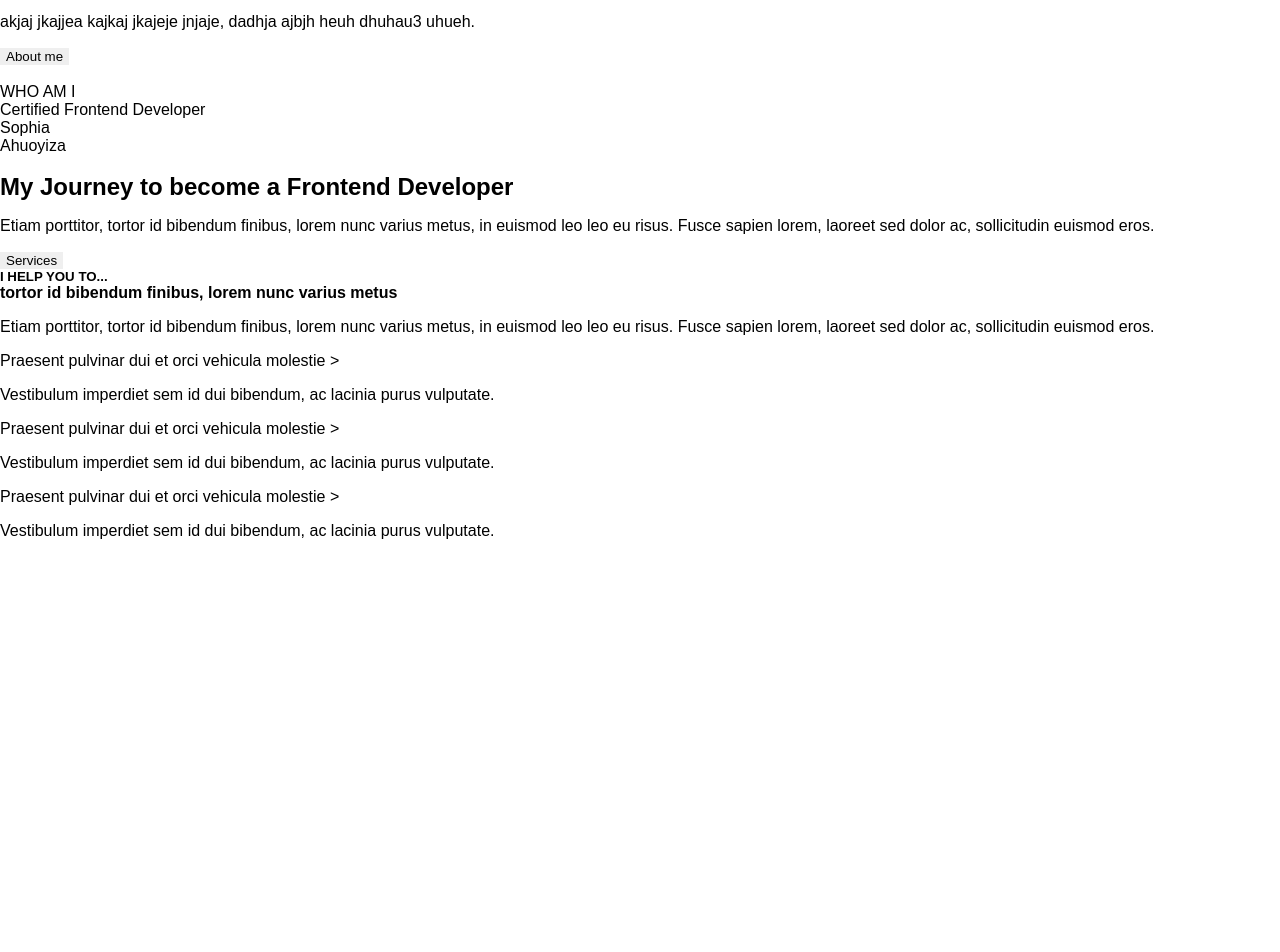
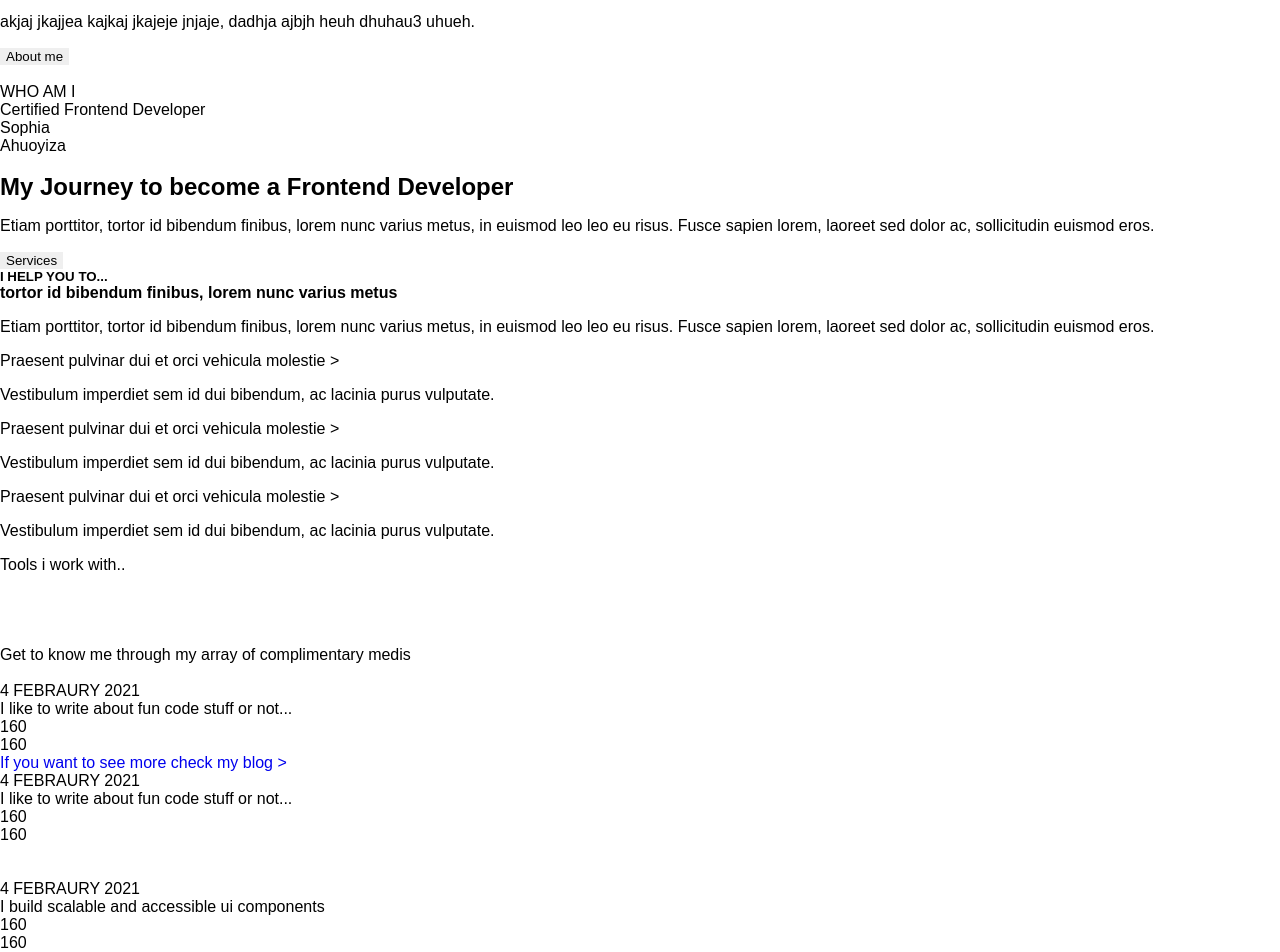
Before and after one commit to Ahuoyiza/portfolio-2, a plain HTML site: page index.html in a window 1280 px wide. Shown: the part 85-1037 px from the top of the page. Before the commit the page ends 800 px from the top, so only its background shows below. Drawn offline with Linux system fonts and the light colour scheme.

Commit message:
media section structure

```diff
--- a/index.html
+++ b/index.html
@@ -127,6 +127,118 @@
                 </div>
             </div>
         </section>
+        <section class="tools">
+            <div class="heading">
+                Tools i work with..
+            </div>
+            <div class="brand-img">
+                <div class="html"><img src="" alt=""></div>
+                <div class="css"><img src="" alt=""></div>
+                <div class="javascript"><img src="" alt=""></div>
+                <div class="react"><img src="" alt=""></div>
+            </div>
+        </section>
+        <section class="projects">
+            <div class="heading">Get to know me through my array of complimentary medis</div>
+            <div class="content">
+                <div class="decor-one">
+                    <div class="box-wrap">
+                        <div class="row-one">
+                            <div class="blue"></div>
+                            <div class="grey"></div>
+                        </div>
+                        <div class="row-two">
+                            <div class="grey"></div>
+                            <div class="white"></div>
+                        </div>
+                    </div>
+                    <div class="grey-card"></div>
+                </div>
+                <div class="media-wrap">
+                    <div class="row-one">
+                        <div class="img">
+                            <img src="" alt="">
+                        </div>
+                        <div class="card">
+                            <div class="date">4 FEBRAURY 2021</div>
+                            <div class="text">I like to write about fun code stuff or not...</div>
+                            <div class="actions">
+                                <div class="like">
+                                    <div class="icon"><!--icon here--></div>
+                                    <div class="count">160</div>
+                                </div>
+                                <div class="comment">
+                                    <div class="icon"><!--icon here--></div>
+                                    <div class="count">160</div>
+                                </div>
+                            </div>
+                        </div>
+                    </div>
+                    <div class="row-two">
+                        <div class="img">
+                            <a href="#">If you want to see more check my blog ></a>
+                        </div>
+                        <div class="card">
+                            <div class="date">4 FEBRAURY 2021</div>
+                            <div class="text">I like to write about fun code stuff or not...</div>
+                            <div class="actions">
+                                <div class="like">
+                                    <div class="icon"><!--icon here--></div>
+                                    <div class="count">160</div>
+                                </div>
+                                <div class="comment">
+                                    <div class="icon"><!--icon here--></div>
+                                    <div class="count">160</div>
+                                </div>
+                            </div>
+                        </div>
+                    </div>
+                </div>
+
+                <div class="media-wrap-two">
+                    <div class="row-one">
+                        <div class="grey-card">
+                        </div>
+                        <div class="img">
+                            <img src="" alt="">
+                        </div>
+                    </div>
+                    <div class="row-two">
+                        <div class="img">
+                            <img src="" alt="">
+                        </div>
+                        <div class="card">
+                            <div class="date">4 FEBRAURY 2021</div>
+                            <div class="text">I build scalable and accessible ui components</div>
+                            <div class="actions">
+                                <div class="like">
+                                    <div class="icon"><!--icon here--></div>
+                                    <div class="count">160</div>
+                                </div>
+                                <div class="comment">
+                                    <div class="icon"><!--icon here--></div>
+                                    <div class="count">160</div>
+                                </div>
+                            </div>
+                        </div>
+                    </div>
+                </div>
+
+                <div class="decor-two">
+                    <div class="grey-card"></div>
+                    <div class="box-wrap">
+                        <div class="row">
+                            <div class="blue"></div>
+                            <div class="grey"></div>
+                        </div>
+                        <div class="row">
+                            <div class="grey"></div>
+                            <div class="grey"></div>
+                        </div>
+                    </div>
+                </div>
+            </div>
+        </section>
     </main>
 
 </body>
```
